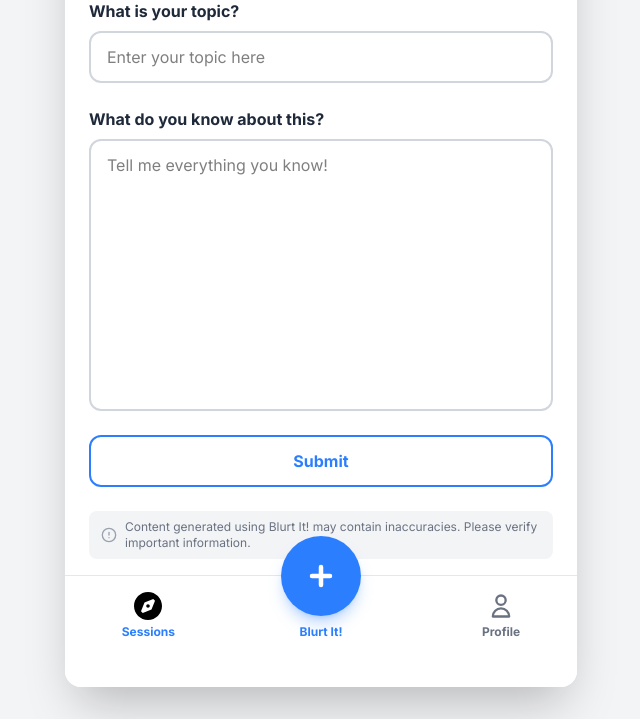
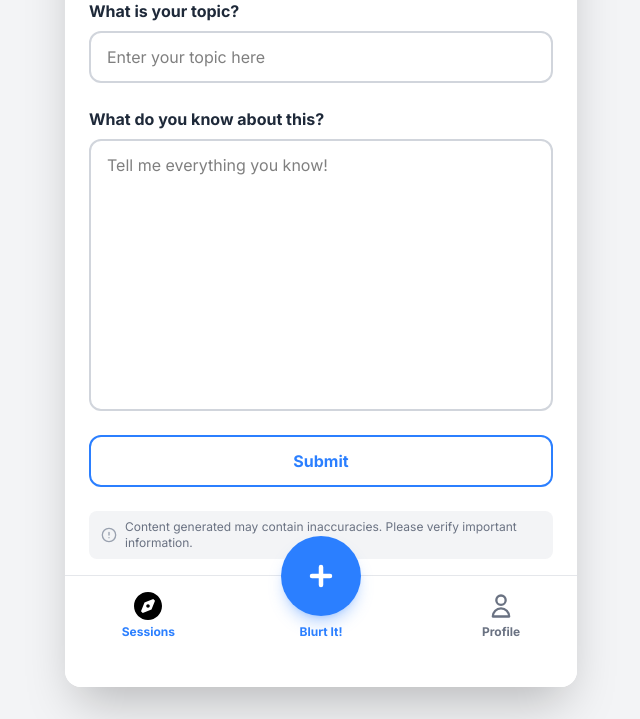
Before and after one commit to Zandaa1/blurtit, a PHP site: page / in a window 1280 px wide. Shown: the part 145-864 px from the top of the page, without its empty margins (319-959 px from the left). Run offline with PHP 8.4, Linux system fonts and the light colour scheme; the visitor is signed in with stand-in values (Sample User, id 1); style sheets or scripts are compiled from the project's sources.

Commit message:
fix: Simplify AI content disclaimer for clarity

```diff
--- a/index.php
+++ b/index.php
@@ -132,7 +132,7 @@ $user_nickname = $_SESSION['nickname'] ?? 'Learner';
               <circle cx="12" cy="12" r="10" stroke="currentColor" stroke-width="2" fill="none"/>
               <path stroke-linecap="round" stroke-linejoin="round" d="M12 8v4m0 4h.01" />
             </svg>
-            Content generated using Blurt It! may contain inaccuracies. Please verify important information.
+            Content generated may contain inaccuracies. Please verify important information.
           </div>
 
         </form>
```
